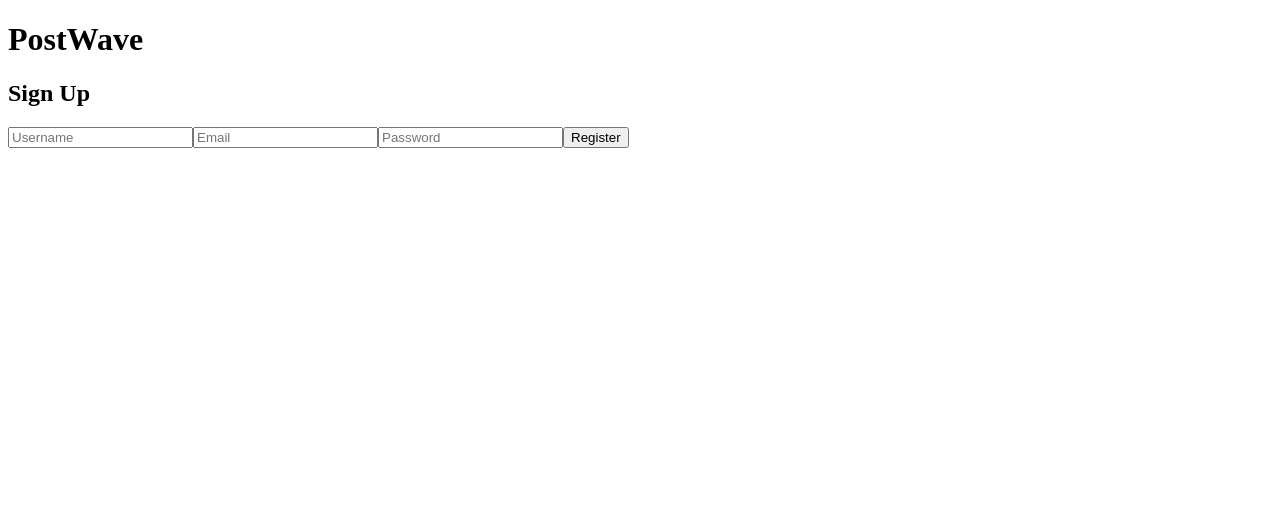
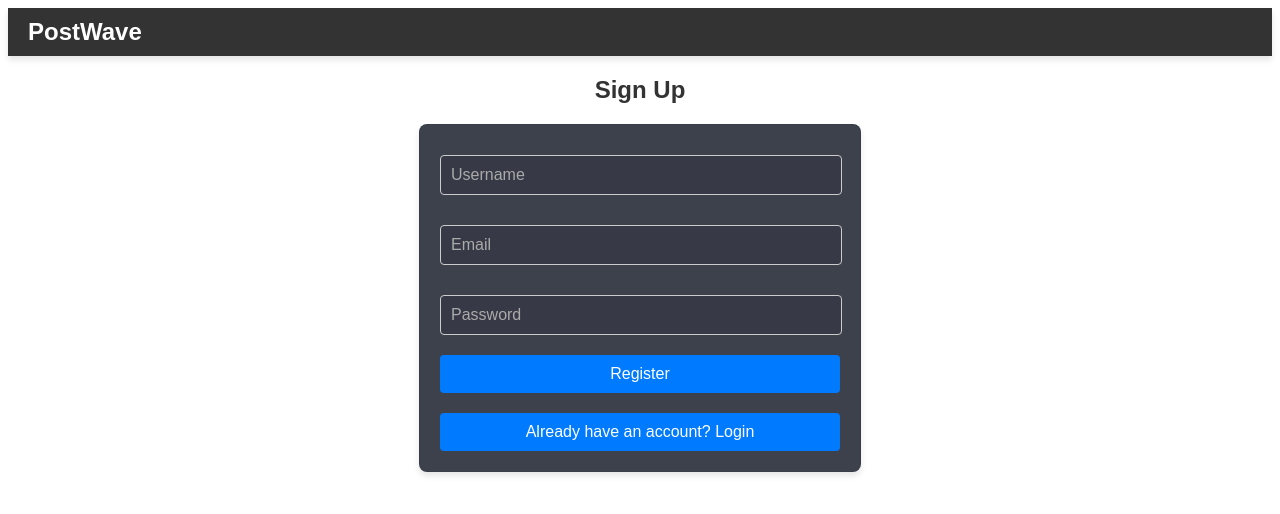
Before and after one commit to sabindahal/MERNStack, an Angular app in the folder client/: page /signup in a window 1280 px wide. Shown: the top 514 px of the page. Built offline with nearby package versions, Linux system fonts and the light colour scheme.

Commit message:
added CSS for login/header/signup

```diff
--- a/client/src/app/app.component.scss
+++ b/client/src/app/app.component.scss
@@ -0,0 +1,48 @@
+/* filepath: x:\Programing\Webdev2\Final_Project\MERNStack\client\src\app\pages\login\login.component.scss */
+
+h2 {
+    text-align: center;
+    font-family: 'Arial', sans-serif;
+    color: #333;
+  }
+
+  form {
+    max-width: 400px;
+    margin: 0 auto;
+    padding: 20px;
+    border: 1px solid #ddd;
+    border-radius: 8px;
+    background-color: #f9f9f9;
+    box-shadow: 0 4px 6px rgba(0, 0, 0, 0.1);
+
+    input {
+      width: 100%;
+      padding: 10px;
+      margin: 10px 0;
+      border: 1px solid #ccc;
+      border-radius: 4px;
+      font-size: 16px;
+    }
+
+    button {
+      width: 100%;
+      padding: 10px;
+      background-color: #007bff;
+      color: white;
+      border: none;
+      border-radius: 4px;
+      font-size: 16px;
+      cursor: pointer;
+      transition: background-color 0.3s ease;
+
+      &:hover {
+        background-color: #0056b3;
+      }
+    }
+  }
+
+  p {
+    text-align: center;
+    color: red;
+    font-size: 14px;
+  }
--- a/client/src/app/components/header/header.component.scss
+++ b/client/src/app/components/header/header.component.scss
@@ -0,0 +1,39 @@
+/* filepath: x:\Programing\Webdev2\Final_Project\MERNStack\client\src\app\components\header\header.component.scss */
+
+header {
+    display: flex;
+    justify-content: space-between;
+    align-items: center;
+    padding: 10px 20px;
+    background-color: #333; /* Dark background for the header */
+    color: #fff; /* White text for contrast */
+    box-shadow: 0 4px 6px rgba(0, 0, 0, 0.1); /* Subtle shadow for depth */
+
+    h1 {
+      font-size: 24px;
+      font-weight: bold;
+      margin: 0;
+      font-family: 'Arial', sans-serif;
+    }
+
+    div {
+      display: flex;
+      align-items: center;
+      gap: 10px; /* Space between text and button */
+
+      button {
+        padding: 5px 10px;
+        background-color: #007bff; /* Blue button */
+        color: white;
+        border: none;
+        border-radius: 4px;
+        font-size: 14px;
+        cursor: pointer;
+        transition: background-color 0.3s ease;
+
+        &:hover {
+          background-color: #0056b3; /* Darker blue on hover */
+        }
+      }
+    }
+  }
--- a/client/src/app/components/header/header.component.ts
+++ b/client/src/app/components/header/header.component.ts
@@ -7,6 +7,7 @@ import { AuthService } from '../../services/auth.service';
   standalone: true,
   selector: 'app-header',
   templateUrl: './header.component.html',
+  styleUrls: ['./header.component.scss'],
   imports: [CommonModule]
 })
 export class HeaderComponent {
--- a/client/src/app/pages/login/login.component.html
+++ b/client/src/app/pages/login/login.component.html
@@ -15,6 +15,7 @@
     required
   />
   <button type="submit">Login</button>
+  <a href="/signup" class="button">Create Account</a>
 </form>
 
 <p *ngIf="error" style="color:red">{{ error }}</p>
--- a/client/src/app/pages/login/login.component.scss
+++ b/client/src/app/pages/login/login.component.scss
@@ -0,0 +1,82 @@
+/* filepath: x:\Programing\Webdev2\Final_Project\MERNStack\client\src\app\pages\login\login.component.scss */
+
+h2 {
+  text-align: center;
+  font-family: 'Arial', sans-serif;
+  color: #333;
+}
+
+form {
+  max-width: 400px;
+  margin: 0 auto;
+  padding: 20px;
+  border: 1px solid #393e49fa;
+  border-radius: 8px;
+  background-color: #393e49fa;
+  box-shadow: 0 4px 6px rgba(0, 0, 0, 0.1);
+
+  input {
+    width: 380px;
+    padding: 10px;
+    margin: 10px 0;
+    border: 1px solid #ccc;
+    background-color: rgba(40, 40, 56, 0.26);
+    border-radius: 4px;
+    font-size: 16px;
+  }
+
+  button {
+    width: 400px;
+    padding: 10px;
+    background-color: #007bff;
+    color: white;
+    border: none;
+    border-radius: 4px;
+    font-size: 16px;
+    cursor: pointer;
+    transition: background-color 0.3s ease;
+
+    &:hover {
+      background-color: #0056b3;
+    }
+  }
+  a {
+    text-align: center;
+    font-family: 'Arial', sans-serif;
+    margin-top: 10px;
+    //grid-template-columns: 10px; /* Space between text and button */
+    display: inline-block;
+    text-align: center;
+    width: 95%; /* Match the width of the form */
+    padding: 10px;
+    background-color: #007bff;
+    color: white;
+    text-decoration: none; /* Remove underline */
+    border-radius: 4px;
+    font-size: 16px;
+    cursor: pointer;
+    transition: background-color 0.3s ease;
+
+    &:hover {
+      background-color: #0056b3;
+    }
+  }
+  // a{
+  //   text-align: center;
+  //   font-family: 'Arial', sans-serif;
+  //   width: 400px;
+  //   padding: 10px;
+  //   background-color: #007bff;
+  //   color: white;
+  //   border: none;
+  //   border-radius: 4px;
+  //   font-size: 16px;
+  // }
+
+}
+
+p {
+  text-align: center;
+  color: red;
+  font-size: 14px;
+}
--- a/client/src/app/pages/login/login.component.ts
+++ b/client/src/app/pages/login/login.component.ts
@@ -8,6 +8,7 @@ import { FormsModule } from '@angular/forms';
   standalone: true,
   selector: 'app-login',
   templateUrl: './login.component.html',
+  styleUrls: ['./login.component.scss'],
   imports: [CommonModule, FormsModule]
 })
 export class LoginComponent {
--- a/client/src/app/pages/signup/signup.component.html
+++ b/client/src/app/pages/signup/signup.component.html
@@ -22,6 +22,7 @@
     required
   />
   <button type="submit">Register</button>
+  <a href="/login" class="button">Already have an account? Login</a>
 </form>
 
 <p *ngIf="error" style="color:red">{{ error }}</p>
--- a/client/src/app/pages/signup/signup.component.scss
+++ b/client/src/app/pages/signup/signup.component.scss
@@ -0,0 +1,78 @@
+/* filepath: x:\Programing\Webdev2\Final_Project\MERNStack\client\src\app\pages\signup\signup.component.scss */
+
+h2 {
+    text-align: center;
+    font-family: 'Arial', sans-serif;
+    color: #333;
+  }
+
+  form {
+    max-width: 400px;
+    margin: 0 auto;
+    padding: 20px;
+    border: 1px solid #393e49fa;
+    border-radius: 8px;
+    background-color: #393e49fa;
+    box-shadow: 0 4px 6px rgba(0, 0, 0, 0.1);
+    display: flex;
+    flex-direction: column;
+    gap: 10px; /* Add consistent spacing between elements */
+
+    input {
+      width: 380px;
+      padding: 10px;
+      margin: 10px 0;
+      border: 1px solid #ccc;
+      background-color: rgba(40, 40, 56, 0.26);
+      border-radius: 4px;
+      font-size: 16px;
+      color: #fff;
+
+      &::placeholder {
+        color: #aaa;
+      }
+    }
+
+    button {
+      width: 400px;
+      padding: 10px;
+      background-color: #007bff;
+      color: white;
+      border: none;
+      border-radius: 4px;
+      font-size: 16px;
+      cursor: pointer;
+      transition: background-color 0.3s ease;
+
+      &:hover {
+        background-color: #0056b3;
+      }
+    }
+  }
+
+  a {
+    text-align: center;
+    font-family: 'Arial', sans-serif;
+    margin-top: 10px;
+    //grid-template-columns: 10px; /* Space between text and button */
+    display: inline-block;
+    text-align: center;
+    width: 95%; /* Match the width of the form */
+    padding: 10px;
+    background-color: #007bff;
+    color: white;
+    text-decoration: none; /* Remove underline */
+    border-radius: 4px;
+    font-size: 16px;
+    cursor: pointer;
+    transition: background-color 0.3s ease;
+
+    &:hover {
+      background-color: #0056b3;
+    }
+  }
+  p {
+    text-align: center;
+    color: red;
+    font-size: 14px;
+  }
--- a/client/src/app/pages/signup/signup.component.ts
+++ b/client/src/app/pages/signup/signup.component.ts
@@ -8,6 +8,7 @@ import { FormsModule } from '@angular/forms';
   standalone: true,
   selector: 'app-signup',
   templateUrl: './signup.component.html',
+  styleUrls: ['./signup.component.scss'],
   imports: [CommonModule, FormsModule]
 })
 export class SignupComponent {
--- a/client/src/index.html
+++ b/client/src/index.html
@@ -7,7 +7,7 @@
   <meta name="viewport" content="width=device-width, initial-scale=1">
   <link rel="icon" type="image/x-icon" href="favicon.ico">
 </head>
-<body>
+<body background-color="slategray">
   <app-root></app-root>
 </body>
 </html>
```
Also changed, not shown: 2 other files (tests, documents, lock files or other folders).
